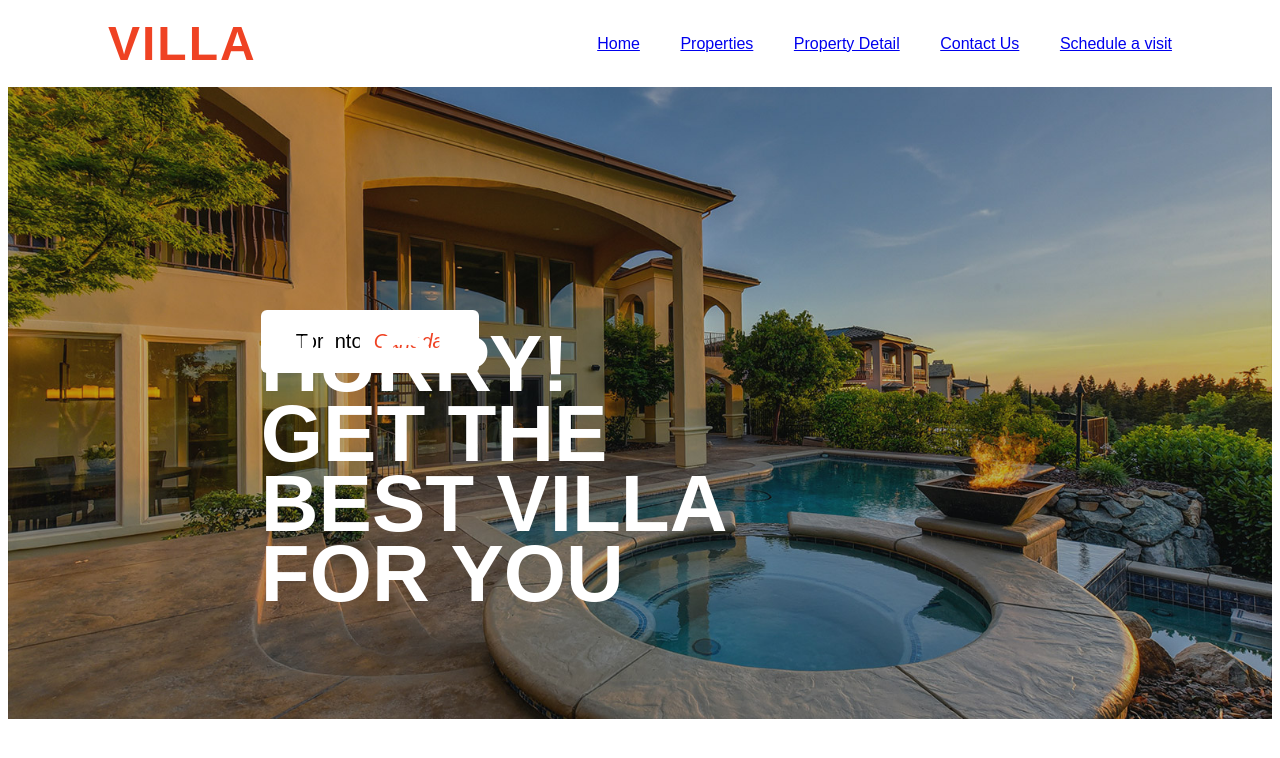
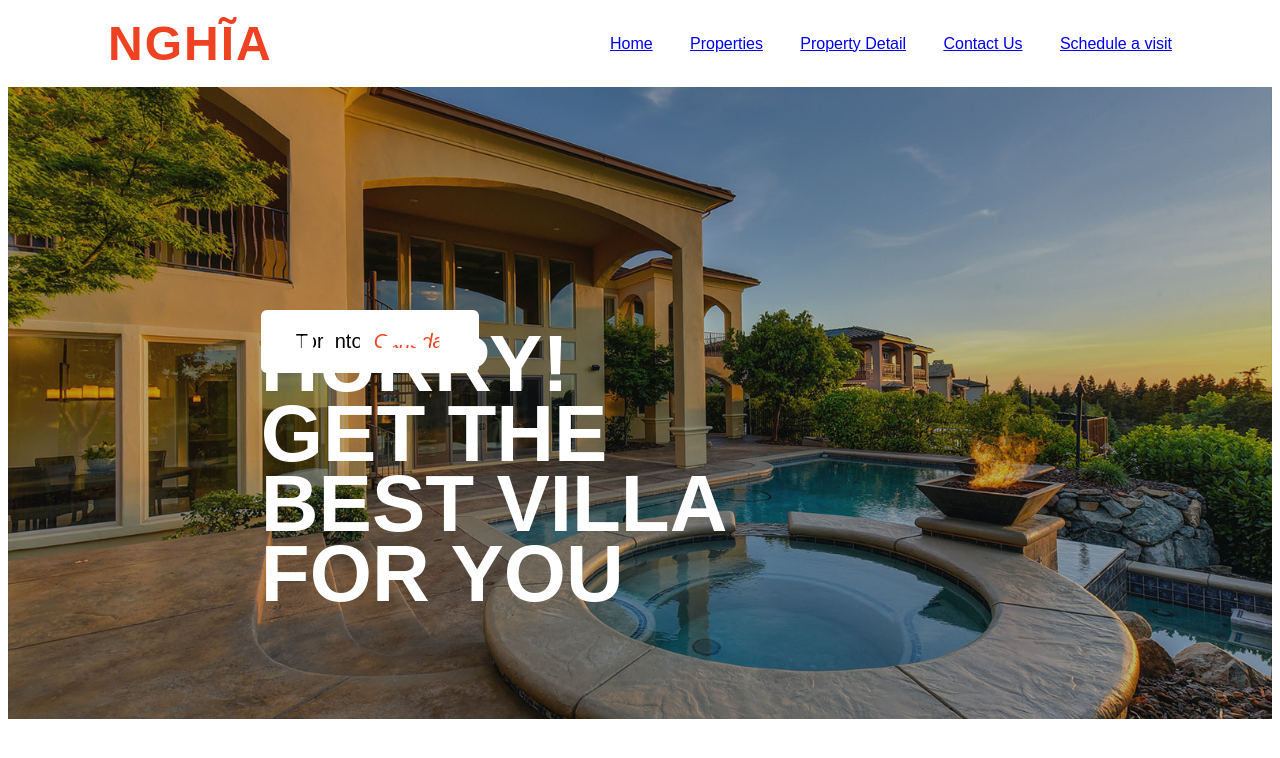
Before and after one commit to sonnghia009-cpu/first-project, a plain HTML site: page index.html in a window 1280 px wide. Drawn offline with Linux system fonts and the light colour scheme.

Commit message:
fix logo

```diff
--- a/index.html
+++ b/index.html
@@ -13,7 +13,7 @@
         <ul class="menu">
 
             <!-- Logo -->
-            <li class="logo">VILLA</li>
+            <li class="logo">NGHĨA</li>
 
             <!-- Các mục menu -->
             <li><a href="#">Home</a></li>
@@ -35,16 +35,16 @@
         </ul>
     </header>
 
-    <!-- SLIDER / BANNER -->
+
     <div class="slider">
         <img src="images/banner-01.jpg" alt="villa" class="banner">
 
-        <!-- Nhãn vị trí -->
+
         <div class="label">
             Toronto, <span>Canada</span>
         </div>
 
-        <!-- Tiêu đề lớn -->
+
         <div class="title">
             HURRY! <br>
             GET THE <br>
```
